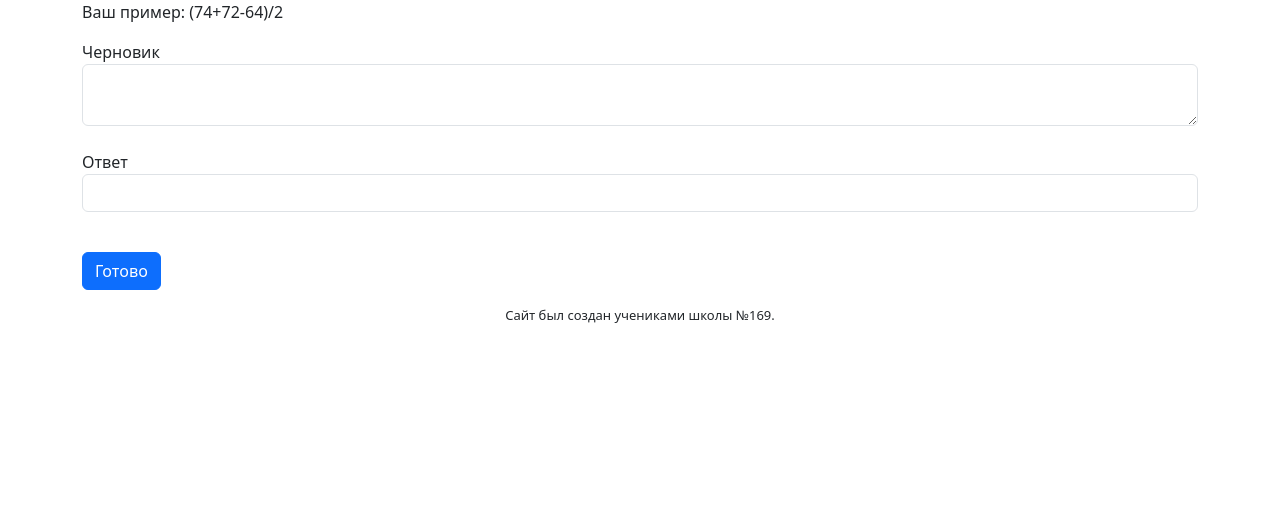
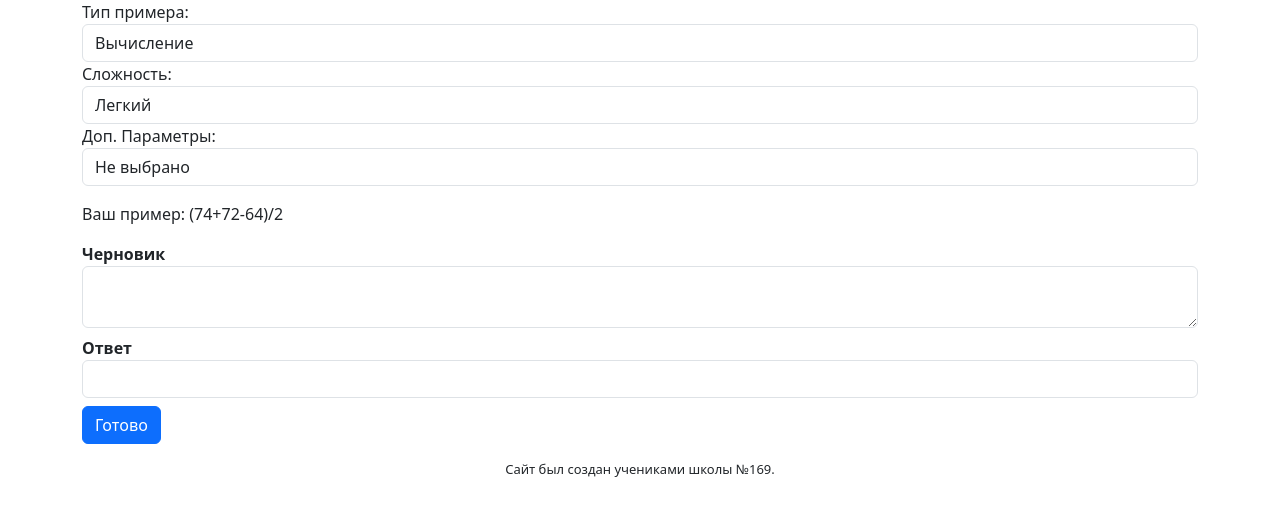
Before and after one commit to FlamyMan/2024itcube, a Flask app: page / in a window 1280 px wide. Shown: the part 62-578 px from the top of the page. Run offline with Flask 3, Linux system fonts and the light colour scheme; some libraries are stand-ins or nearby versions.

Commit message:
js code for hardness and type selection

```diff
--- /dev/null
+++ b/static/scripts/type_selection.js
@@ -0,0 +1,16 @@
+var type = document.getElementById("problem_type");
+var hard = document.getElementById("hard_type");
+var add = document.getElementById("addition");
+
+type.addEventListener("change", render_additional);
+render_additional();
+function render_additional() {
+    if (type.value == "calc")
+    {
+        add.innerHTML = '<option value="no">Не выбрано</option><option value="only +">Только +</option><option value="only -">Только -</option><option value="only *">Только *</option><option value="only /">Только /</option>';
+    }
+    else
+    {
+        add.innerHTML = '<option value="no">Не выбрано</option><option value="only squared">Только ax^2+bx+c</option><option value="only linear">Только kx+b</option>';
+    }
+}
--- a/templates/index.html
+++ b/templates/index.html
@@ -1,18 +1,36 @@
 {% extends "base.html" %}
 
+{% from "_formhelpers.html" import render_field %}
+
 {% block content %}
-<form>
+
+<form action="" method="post" class="centered">
+    Тип примера:
+    <select name="type" id="problem_type" class="form-control">
+        <option value="calc">Вычисление</option>
+        <option value="equation">Уравнение</option>
+        <option value="inequality">Неравенство</option>
+    </select>
+    Сложность:
+    <select name="hardness" id="hard_type" class="form-control">
+        <option value="low">Легкий</option>
+        <option value="mid">Средний</option>
+        <option value="high">Сложный</option>
+    </select>
+    Доп. Параметры:
+    <select name="additional" id="addition" class="form-control">
+        <option value="no">Не выбрано</option>
+    </select>
+    </p>
+
+<form action="" method="post" class="centered">
+    <dl>
+    {{ form.hidden_tag() }}
     <p>Ваш пример: {{ example }}</p>
-    {{ form.draft.label }}<br>
-    {{ form.draft(class="form-control") }}<br>
-    <p>{{ form.answer.label }}
-    {{ form.answer(class="form-control") }}<br>
-    {% for error in form.answer.errors %}
-        <div class="alert alert-success" role="alert">
-            {{ error }}
-        </div>
-    {% endfor %}
-    </p>
+    {{ render_field(form.draft, class="form-control") }}
+    {{ render_field(form.answer, class="form-control") }}
     <p>{{ form.submit(type="submit", class="btn btn-primary") }}</p>
+    </dl>
+    <script src="{{ url_for('static', filename='scripts/type_selection.js')}}"></script>
 </form>
 {% endblock %}
```
